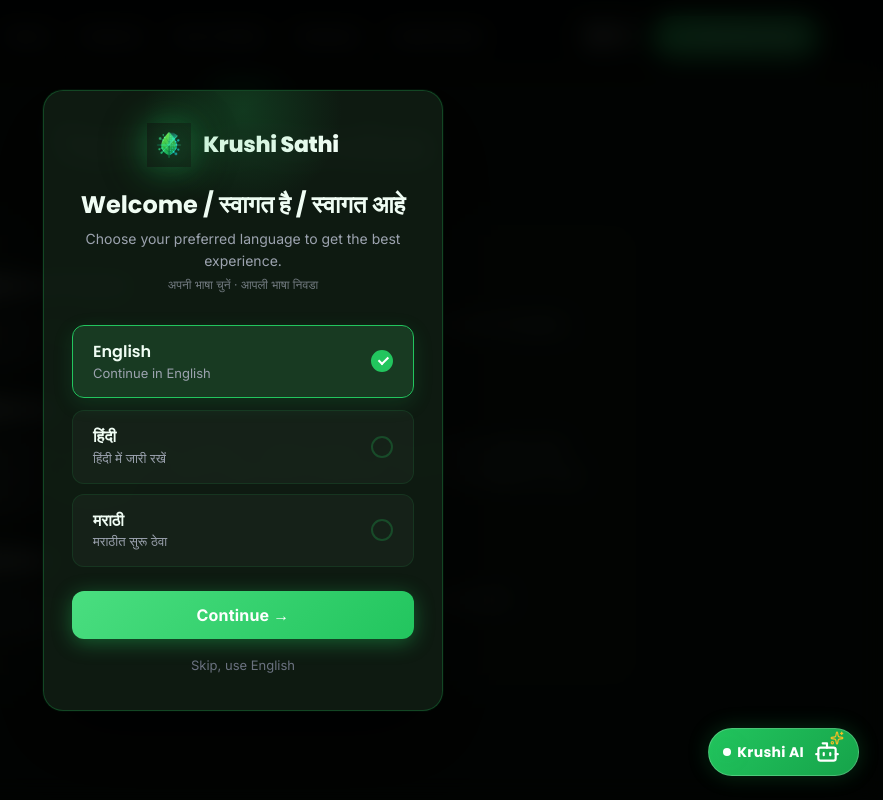
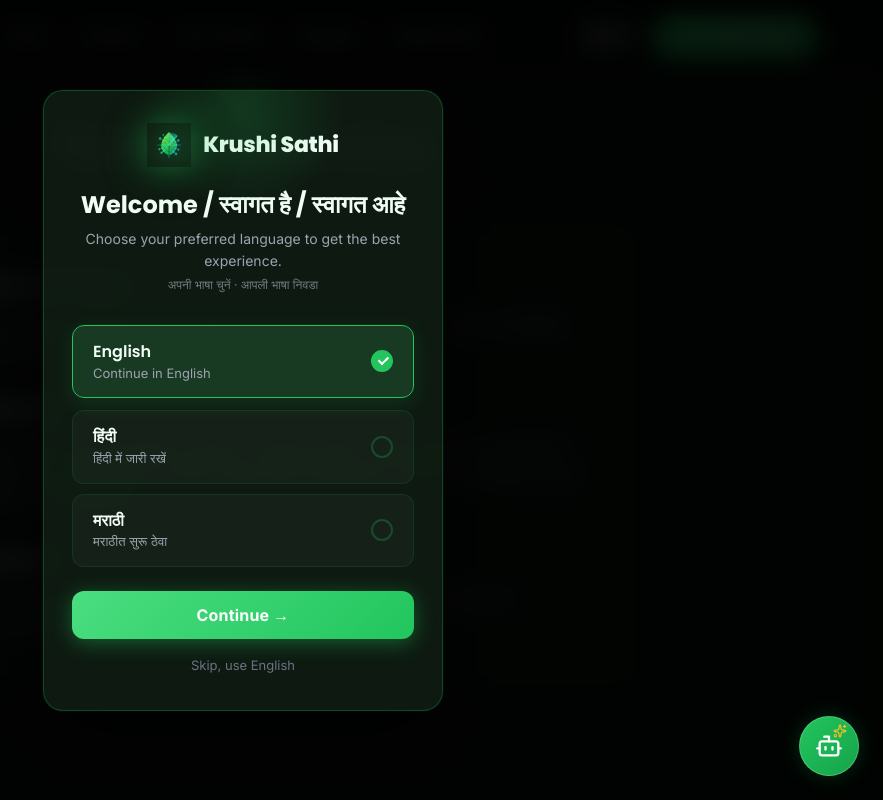
Before and after one commit to krushisathiai/Krushi-Sathi-AI-Website, a React (Vite) app: page /terms in a window 1280 px wide. Shown: the top 800 px of the page, without its empty margins (397-1280 px from the left). Built offline with nearby package versions, Linux system fonts and the light colour scheme.

Commit message:
fix: Simplify chatbot trigger to icon only
- fix: Removed 'Krushi AI' text and status dot from chatbot floating action button (FAB)
- fix: Updated .chatbot-trigger CSS to be a pure 60x60 circular button instead of a pill shape
- fix: Cleaned up unused badge styling in Chatbot.css

```diff
--- a/src/components/Chatbot.css
+++ b/src/components/Chatbot.css
@@ -10,12 +10,13 @@
 .chatbot-trigger {
   display: flex;
   align-items: center;
-  gap: 10px;
+  justify-content: center;
+  width: 60px;
+  height: 60px;
   background: linear-gradient(135deg, var(--primary), var(--primary-dark));
   color: #fff;
   border: 1px solid rgba(255, 255, 255, 0.2);
-  padding: 10px 18px 10px 14px;
-  border-radius: 50px;
+  border-radius: 50%;
   box-shadow: 0 10px 30px rgba(34, 197, 94, 0.4), 0 0 20px rgba(34, 197, 94, 0.2);
   cursor: pointer;
   transition: all 0.3s var(--bounce);
@@ -23,27 +24,8 @@
 }
 
 .chatbot-trigger:hover {
-  transform: translateY(-4px) scale(1.05);
+  transform: translateY(-4px) scale(1.08);
   box-shadow: 0 14px 40px rgba(34, 197, 94, 0.6);
-}
-
-.chatbot-trigger__badge {
-  display: flex;
-  align-items: center;
-  gap: 6px;
-  font-family: var(--font-heading);
-  font-size: 14px;
-  font-weight: 700;
-  letter-spacing: 0.3px;
-}
-
-.chatbot-trigger__badge .dot {
-  width: 8px;
-  height: 8px;
-  border-radius: 50%;
-  background: #fff;
-  box-shadow: 0 0 8px #fff;
-  animation: pulse-glow 1.5s infinite;
 }
 
 .chatbot-trigger__icon {
--- a/src/components/Chatbot.jsx
+++ b/src/components/Chatbot.jsx
@@ -373,11 +373,8 @@
           onClick={() => setIsOpen(true)}
           aria-label="Open AI Farming Chatbot"
         >
-          <div className="chatbot-trigger__badge">
-            <span className="dot"></span> Krushi AI
-          </div>
           <div className="chatbot-trigger__icon">
-            <Bot size={26} />
+            <Bot size={28} />
             <Sparkles size={14} className="sparkle-icon" />
           </div>
         </button>
```
